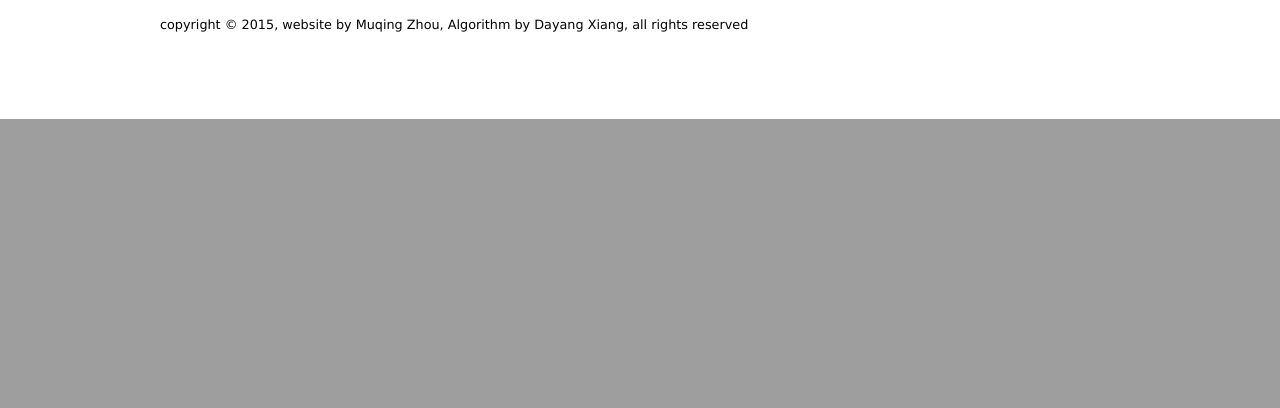
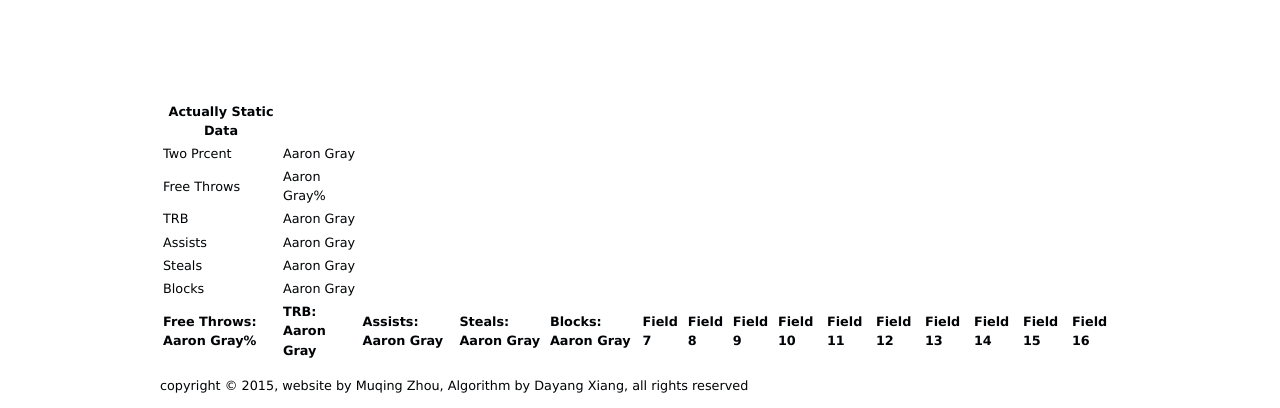
Before and after one commit to Mason1993/Django, a Django app: template nbamatch/templates/result.html in a window 1280 px wide. Shown: the part 681-1089 px from the top of the page. Before the commit the page ends 800 px from the top, so only its background shows below. Run offline with Django 3.2, Linux system fonts and the light colour scheme; the template is opened without the code that fills it: values that come from a table or form of the project are taken from there, others are empty; data comes from the database, SQL or seed files in the repository; parts of the project's set-up code (start-up, migrations or seed data) failed here and were passed over.

Commit message:
table format display data

```diff
--- a/nbamatch/templates/result.html
+++ b/nbamatch/templates/result.html
@@ -3,6 +3,76 @@
 <br>
 <strong>The most similar NBA player to you is {{result}}, a famous {{position}} player.</strong>
 <br>
+<table>
+	<tbody>
+    <tr><td><strong><center>Actually Static Data</center></strong></td></tr>
+    <tr>
+        <td>Two Prcent</td>
+        <td>{{para1}}</td>
+    </tr>
+    <tr>
+        <td>Free Throws</td>
+        <td>{{para2}}%</td>
+    </tr>
+    <tr>
+        <td>TRB</td>
+        <td>{{para3}}</td>
+    </tr>
+    <tr>
+        <td>Assists</td>
+        <td>{{para4}}</td>
+    </tr>
+    <tr>
+        <td>Steals</td>
+        <td>{{para5}}</td>
+    </tr>
+    <tr>
+        <td>Blocks</td>
+        <td>{{para6}}</td>
+    </tr>
+</tbody>
+
+
+
+        <th>Free Throws: {{para2}}%</th><br>
+        <th>TRB: {{para3}}</th><br>
+        <th>Assists: {{para4}}</th><br>
+        <th>Steals: {{para5}}</th><br>
+        <th>Blocks: {{para6}}</th><br>
+        <th>Field 7</th>
+        <th>Field 8</th>
+        <th>Field 9</th>
+        <th>Field 10</th>
+        <th>Field 11</th>
+        <th>Field 12</th>
+        <th>Field 13</th>
+        <th>Field 14</th>
+        <th>Field 15</th>
+        <th>Field 16</th>
+    </tr>
+  <!--  {% for item in fulldata %}
+    <tr>
+        <td>{{ item.field1 }}</td>
+        <td>{{ item.field2 }}</td>
+        <td>{{ item.field3 }}</td>
+        <td>{{ item.field4 }}</td>
+        <td>{{ item.field5 }}</td>
+        <td>{{ item.field6 }}</td>
+        <td>{{ item.field7 }}</td>
+        <td>{{ item.field8 }}</td>
+        <td>{{ item.field9 }}</td>
+        <td>{{ item.field10 }}</td>
+        <td>{{ item.field11 }}</td>
+        <td>{{ item.field12 }}</td>
+        <td>{{ item.field13 }}</td>
+        <td>{{ item.field14 }}</td>
+        <td>{{ item.field15 }}</td>
+        <td>{{ item.field16 }}</td>
+    </tr>
+    {% endfor %}
+-->
+</table>
+
 
 
 {% endblock %}
```
Also changed, not shown: nbamatch/views.py (+19 -1 lines), 1 other file.
